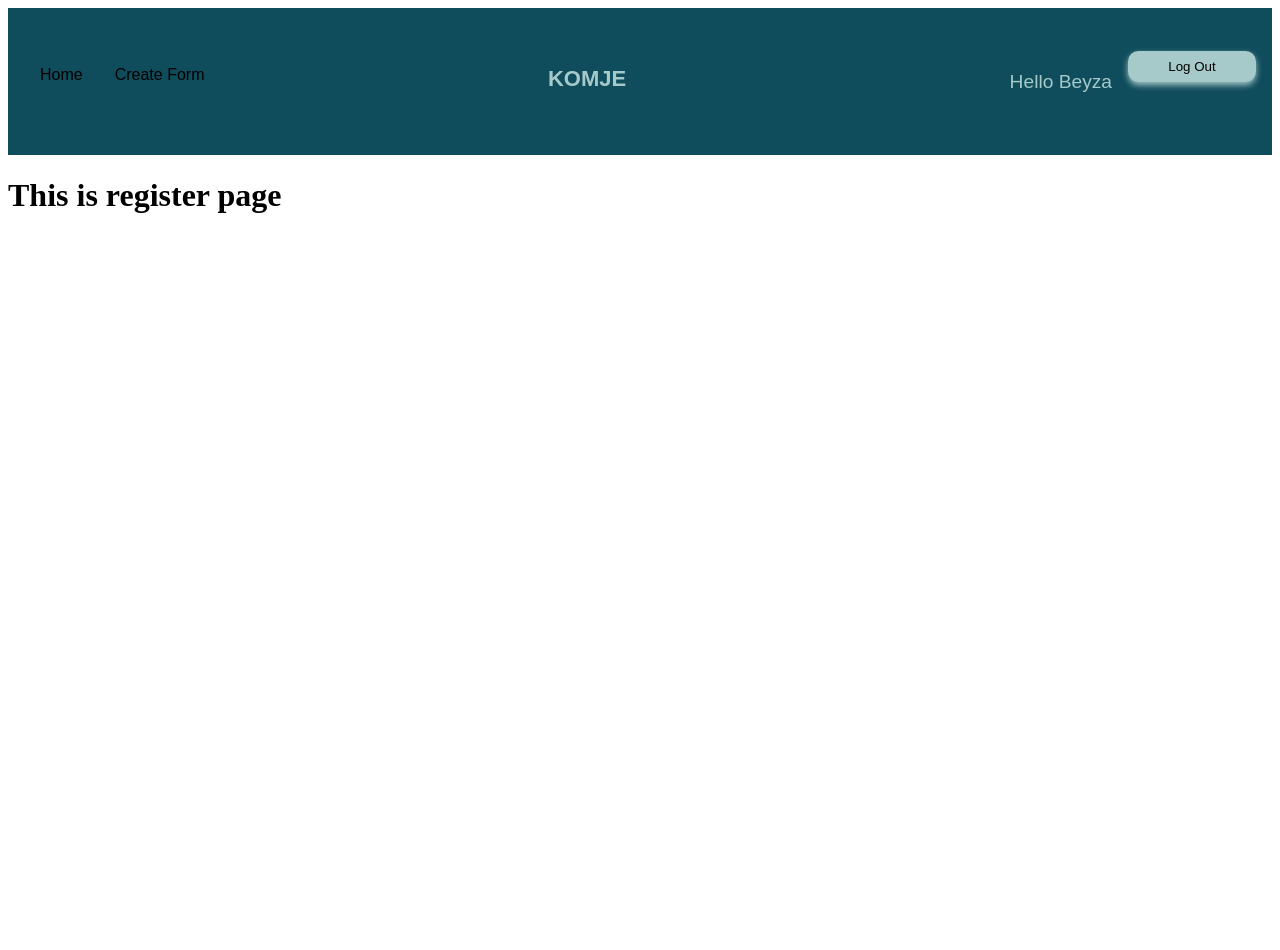
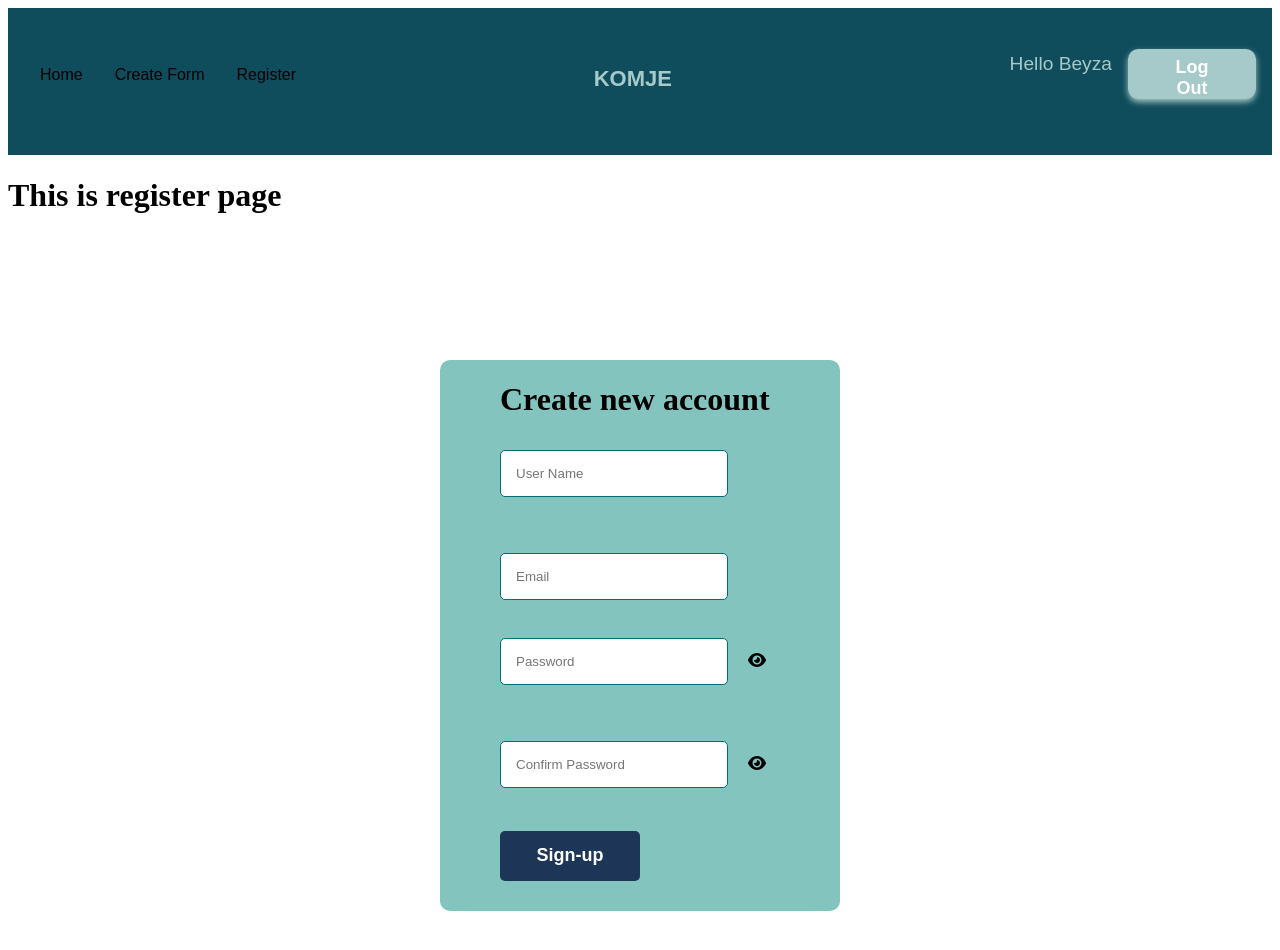
Before and after one commit to Mones-Hamd/FinalProjectHYF, a React app in the folder client/: page /register in a window 1280 px wide. Shown: the top 950 px of the page. Before the commit the page ends 800 px from the top, so only its background shows below. Built offline with nearby package versions, Linux system fonts and the light colour scheme.

Commit message:
Signup_v1

```diff
--- a/client/package.json
+++ b/client/package.json
@@ -52,6 +52,10 @@
     "webpack-dev-server": "^4.5.0"
   },
   "dependencies": {
+    "@fortawesome/fontawesome-svg-core": "^6.2.0",
+    "@fortawesome/free-regular-svg-icons": "^6.2.0",
+    "@fortawesome/free-solid-svg-icons": "^6.2.0",
+    "@fortawesome/react-fontawesome": "^0.2.0",
     "prop-types": "^15.7.2",
     "react": "^17.0.2",
     "react-dom": "^17.0.2",
--- a/client/src/components/Nav/Nav.jsx
+++ b/client/src/components/Nav/Nav.jsx
@@ -37,6 +37,9 @@ const Nav = () => {
 
                 <Link to="/createForm" className="navbar-text">
                   <li>Create Form</li>
+                </Link>
+                <Link to="/register" className="navbar-text">
+                  <li>Register</li>
                 </Link>
               </>
             )}
--- /dev/null
+++ b/client/src/components/Signup/FormInput.jsx
@@ -0,0 +1,64 @@
+import { faEye, faEyeSlash } from "@fortawesome/free-solid-svg-icons";
+import { FontAwesomeIcon } from "@fortawesome/react-fontawesome";
+import React, { useState } from "react";
+import "./formInput.css";
+// eslint-disable-next-line react/prop-types
+function FormInput({ onChange, errorMessage, ...inputProps }) {
+
+  const [focused, setFocused] = useState(false);
+  const [hide, setHide] = useState(false);
+
+  const toggle = () => {
+    setHide((prev) => !prev);
+  };
+
+  const handleFocus = () => {
+    setFocused(true);
+  };
+
+  return (
+    <div className="formInput">
+      <div className="inputLine">
+        <input
+          {...inputProps}
+          type={
+            inputProps.type === "password"
+              ? !hide
+                ? "password"
+                : "text"
+              : inputProps.type
+          }
+          onChange={onChange}
+          onBlur={handleFocus}
+          onFocus={() =>
+            inputProps.name === "confirmpassword" && setFocused(true)
+          }
+          focused={focused.toString()}
+        />
+
+        {inputProps.name === "password" ||
+        inputProps.name === "confirmpassword" ? (
+          !hide ? (
+            <FontAwesomeIcon
+              className="hideIcon"
+              icon={faEye}
+              onClick={toggle}
+            />
+          ) : (
+            <FontAwesomeIcon
+              className="hideIcon"
+              icon={faEyeSlash}
+              onClick={toggle}
+            />
+          )
+        ) : (
+          <></>
+        )}
+        <br></br>
+        <span>{errorMessage}</span>
+      </div>
+    </div>
+  );
+}
+
+export default FormInput;
--- /dev/null
+++ b/client/src/components/Signup/SignUpForm.jsx
@@ -0,0 +1,77 @@
+import React, { useState } from "react";
+import FormInput from "./FormInput.jsx";
+import "./signupForm.css";
+const SignUpForm = () => {
+  const [values, setValues] = useState({
+    username: "",
+    email: "",
+    password: "",
+    confirmpassword: "",
+  });
+  const inputs = [
+    {
+      id: 1,
+      name: "username",
+      type: "text",
+      placeholder: "User Name",
+      errorMessage:
+        "User name should be 3-16 characters and should not include any special character!",
+      pattern: "^[A-Za-z0-9]{3,16}$",
+      required: true,
+    },
+    {
+      id: 2,
+      name: "email",
+      type: "email",
+      placeholder: "Email",
+      errorMessage: "It should be a valid email address!",
+      required: true,
+    },
+    {
+      id: 3,
+      name: "password",
+      type: "password",
+      placeholder: "Password",
+      errorMessage:
+        "Password should be 8-20 characters and include at least 1 letter, 1 number and 1 special character!",
+      pattern: "^(?=.*?[A-Z])(?=.*?[a-z])(?=.*?[0-9])(?=.*?[#?!@$%^&*-.]).{8,20}$",
+      required: true,
+    },
+    {
+      id: 4,
+      name: "confirmpassword",
+      type: "password",
+      placeholder: "Confirm Password",
+      errorMessage: "Passwords dont match",
+      pattern: values.password,
+      required: true,
+    },
+  ];
+  const handleSubmit = (e) => {
+    e.preventDefault();
+  };
+
+  const onChange = (e) => {
+    setValues({ ...values, [e.target.name]: e.target.value });
+  };
+
+  return (
+    <div className="signup-box">
+      <form className="signup-form" onSubmit={handleSubmit}>
+        <h1>Create new account</h1>
+        {inputs.map((input) => (
+          <FormInput
+            key={input.id}
+            {...input}
+            value={values[input.name]}
+            onChange={onChange}
+            errorMessage={input.errorMessage}
+          />
+        ))}
+        <button>Sign-up</button>
+      </form>
+    </div>
+  );
+};
+
+export default SignUpForm;
--- /dev/null
+++ b/client/src/components/Signup/formInput.css
@@ -0,0 +1,33 @@
+.formInput {
+  display: flex;
+  flex-direction: column;
+  width: 280px;
+}
+
+input {
+  padding: 15px;
+  margin: 10px 0px;
+  border-radius: 5px;
+  border: 1px solid #006d77;
+  width: 70%;
+}
+
+span {
+  font-size: 12px;
+  padding: 6px;
+  color: #e63946;
+  visibility: hidden;
+}
+
+input:invalid[focused="true"] {
+  border: 1px solid #e63946;
+}
+
+input:invalid[focused="true"] ~ span {
+  visibility: visible;
+}
+
+.hideIcon {
+  cursor: pointer;
+  padding-left: 20px;
+}
--- /dev/null
+++ b/client/src/components/Signup/signupForm.css
@@ -0,0 +1,29 @@
+.signup-box {
+  display: flex;
+  align-items: center;
+  justify-content: center;
+  height: 100vh;
+  background-size: cover;
+  background-position: center;
+}
+
+.signup-form {
+  background-color: #83c5be;
+  padding: 0px 60px;
+  border-radius: 10px;
+}
+
+button {
+  width: 50%;
+  height: 50px;
+  padding: 10px;
+  border: none;
+  background-color: #1d3557;
+  color: white;
+  border-radius: 5px;
+  font-weight: bold;
+  font-size: 18px;
+  cursor: pointer;
+  margin-top: 15px;
+  margin-bottom: 30px;
+}
--- a/client/src/pages/Register/Register.jsx
+++ b/client/src/pages/Register/Register.jsx
@@ -1,7 +1,14 @@
 import React from "react";
+import SignUpForm from "../../components/Signup/SignUpForm";
 
 const Register = () => {
-  return <h1>This is register page</h1>;
+  return (
+    <div>
+      <h1>This is register page</h1>
+
+      <SignUpForm />
+    </div>
+  );
 };
 
 export default Register;
```
Also changed, not shown: 2 other files (tests, documents, lock files or other folders).
